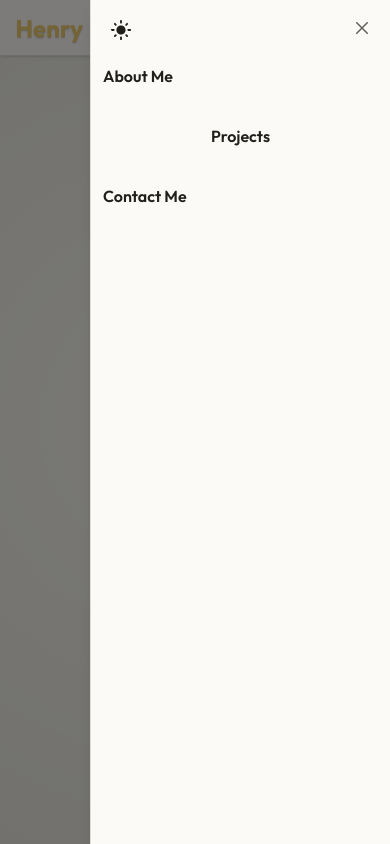
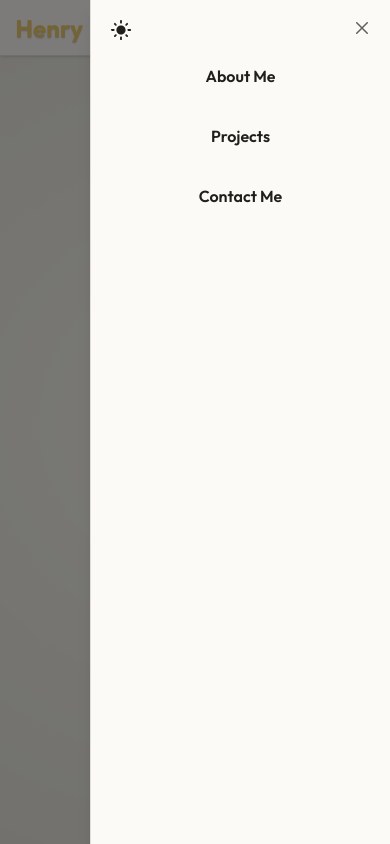
Before and after one commit to henryjre/portfolio, a React (Vite) app: page / in a window 390 px wide. Both pictures are taken after a click on the button "Toggle navigation menu". Shown: the top 844 px of the page. Built offline with nearby package versions, Linux system fonts and the light colour scheme; no server answers.

Commit message:
Refactor Header component: Update height classes for scrolled state to improve desktop responsiveness and adjust button text alignment for better visual consistency.

```diff
--- a/src/components/Header/Header.jsx
+++ b/src/components/Header/Header.jsx
@@ -31,8 +31,8 @@ const Header = () => {
     sticky top-0 z-50 w-full border-b border-border transition-all duration-300 ease-in-out shadow-sm
     ${
       isScrolled
-        ? // WHEN SCROLLED
-          'h-10 sm:h-14 bg-card/95 backdrop-blur supports-[backdrop-filter]:bg-card/60'
+        ? // WHEN SCROLLED (desktop only)
+          'h-14 sm:h-14 bg-card/95 backdrop-blur supports-[backdrop-filter]:bg-card/60'
         : // AT TOP
           'h-14 sm:h-20 bg-card/80'
     }
@@ -42,8 +42,8 @@ const Header = () => {
     container max-w-[1440px] mx-auto flex items-center px-[4vw]
     ${
       isScrolled
-        ? // WHEN SCROLLED
-          'h-10 sm:h-14'
+        ? // WHEN SCROLLED (desktop only)
+          'h-14 sm:h-14'
         : // AT TOP
           'h-14 sm:h-20'
     }
@@ -84,7 +84,7 @@ const Header = () => {
               <SheetClose asChild>
                 <button
                   onClick={handleAboutClick}
-                  className="block w-full p-3 text-base font-semibold text-foreground hover:bg-muted rounded-md transition-colors text-left cursor-pointer"
+                  className="block w-full p-3 text-base font-semibold text-foreground hover:bg-muted rounded-md transition-colors text-center cursor-pointer"
                 >
                   About Me
                 </button>
@@ -93,7 +93,7 @@ const Header = () => {
                 <Link
                   to="/projects"
                   onClick={() => window.scrollTo({ top: 0, behavior: 'instant' })}
-                  className="block p-3 text-base font-semibold text-foreground hover:bg-muted rounded-md transition-colors"
+                  className="block w-full p-3 text-base font-semibold text-foreground hover:bg-muted rounded-md transition-colors text-center"
                 >
                   Projects
                 </Link>
@@ -101,7 +101,7 @@ const Header = () => {
               <SheetClose asChild>
                 <button
                   onClick={handleContactClick}
-                  className="block w-full p-3 text-base font-semibold text-foreground hover:bg-muted rounded-md transition-colors text-left cursor-pointer"
+                  className="block w-full p-3 text-base font-semibold text-foreground hover:bg-muted rounded-md transition-colors text-center cursor-pointer"
                 >
                   Contact Me
                 </button>
```
